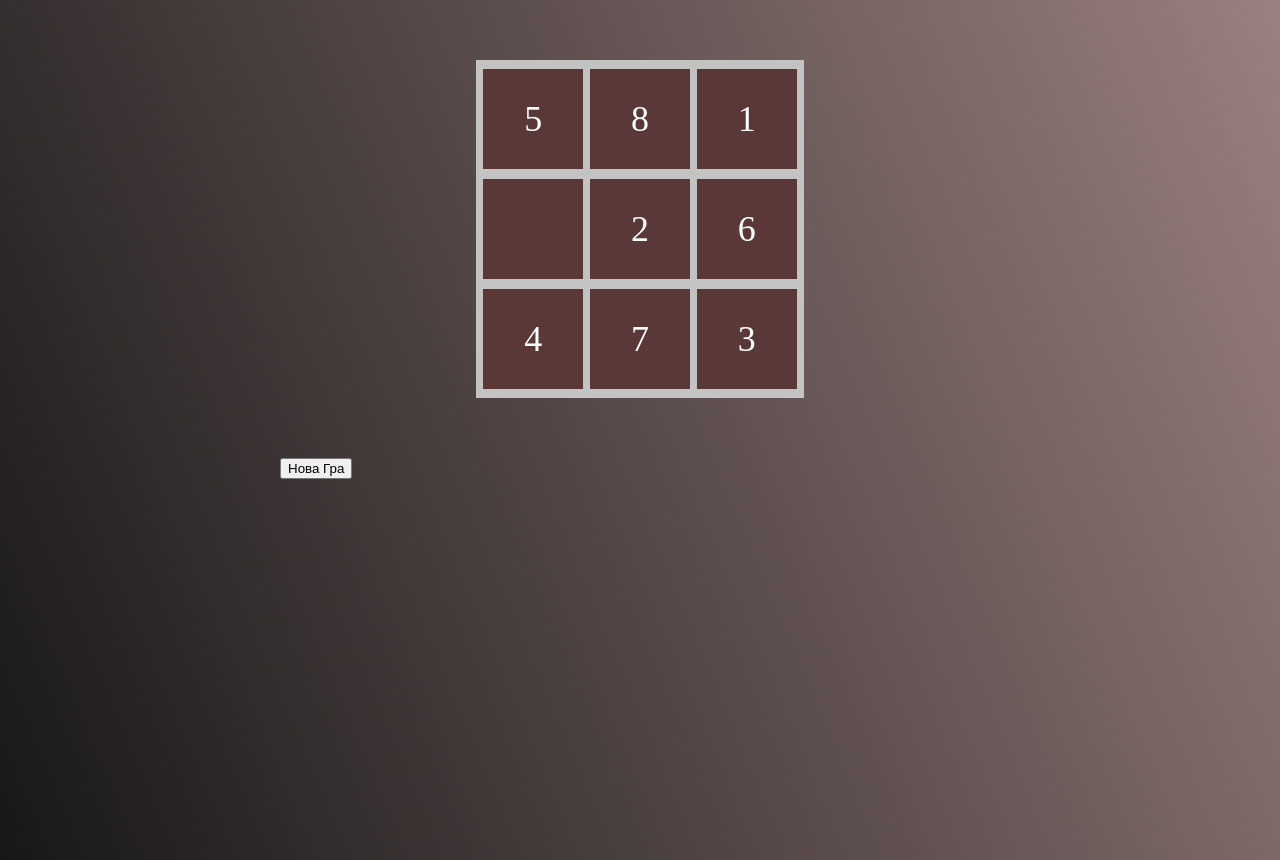
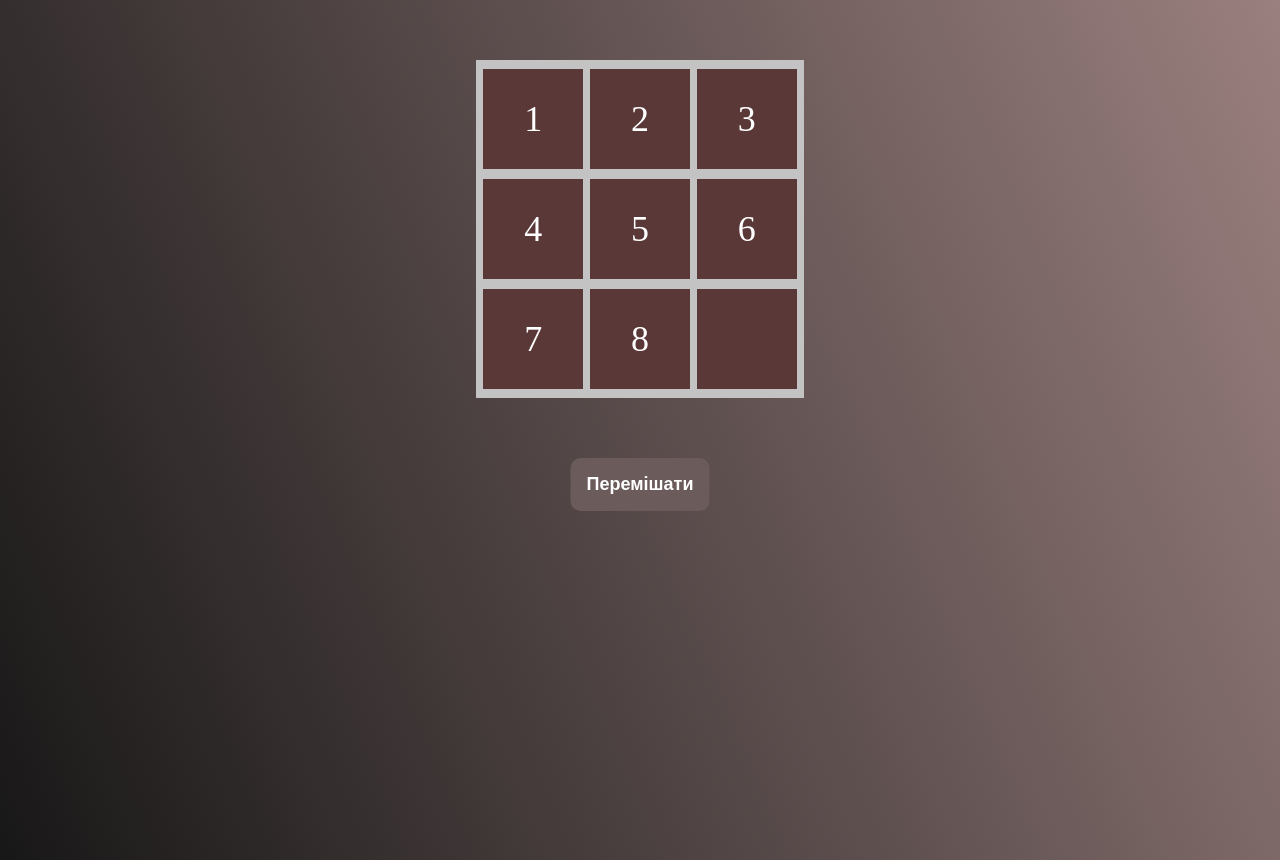
Before and after one commit to pepsif/15, a plain HTML site: page index.html in a window 1280 px wide. Drawn offline with Linux system fonts and the light colour scheme.

Commit message:
add: shuufle button

```diff
--- a/index.html
+++ b/index.html
@@ -14,7 +14,7 @@
 
    </div>
 
-   <button style="margin-left: 20%;">Нова Гра</button>
+   <button class="shuffle" >Перемішати</button>
 
 </div>
 
--- a/script.js
+++ b/script.js
@@ -1,10 +1,12 @@
 const field = document.querySelector(".field");
+const shuffleButton = document.querySelector(".shuffle")
+
+
+
 
 // --CREATE ARRAY DIGITS and Field --
-let cellArr = [1, 2, 3, 4, 5, 6, 7, 8, 0].sort(() => Math.random() - 0.5);;
-// .sort(() => Math.random() - 0.5);
+let cellArr = [1, 2, 3, 4, 5, 6, 7, 8, 0];
 
-// console.log(field.childNodes);
 
 // --CREATE FIELD --
 
@@ -20,30 +22,25 @@ cellArr.forEach((item, index) => {
     field.appendChild(cell);
 });
 
+
 // --CHANGE ARR CLick element with ZERO element --
 
 function swap(zeroIndex, clickIndex) {
 
     // --validClick Array--
- const validClickArr = [ [1,3], [0,2,4], [1,5],
-                         [0,4,6], [1,3,5,7], [2,4,8],
-                         [3,7], [4,6,8], [5,7]  ];
+    const validClickArr = [[1, 3], [0, 2, 4], [1, 5],
+        [0, 4, 6], [1, 3, 5, 7], [2, 4, 8],
+        [3, 7], [4, 6, 8], [5, 7]];
 
- if( validClickArr[clickIndex].indexOf(zeroIndex) >= 0 ) {
+    if (validClickArr[clickIndex].indexOf(zeroIndex) >= 0) {
 
         let temp = cellArr[clickIndex];
         cellArr[clickIndex] = 0;
         cellArr[zeroIndex] = temp;
 
         drawElements();
-  console.log(validClickArr[clickIndex].indexOf(zeroIndex),"valid")
+        console.log(validClickArr[clickIndex].indexOf(zeroIndex), "valid")
     }
-
-
-
-
-
-
 }
 
 // ---RENDER FIELD --
@@ -71,7 +68,8 @@ function drawElements() {
 
     testWin();
 }
-// console.log(cellArr.indexOf(0))
+
+   // ADD Listener click In FIELD
 
 field.addEventListener("click", function (event) {
     const ClickIndex = cellArr.indexOf(Number(event.target.textContent));
@@ -79,16 +77,29 @@ field.addEventListener("click", function (event) {
     swap(cellArr.indexOf(0), ClickIndex);
 });
 
+shuffleButton.addEventListener("click",shuffle);
+
+
+// --SHUFFLE ARRAY ---
+
+function shuffle() {
+    cellArr.sort(() => Math.random() - 0.5);
+    drawElements()
+
+    console.log(cellArr)
+}
+
+
 // --test for a winning combination --
 
 function testWin() {
     const winArr = [1, 2, 3, 4, 5, 6, 7, 8, 0];
 
-  if (JSON.stringify(cellArr) === JSON.stringify(winArr) ) {
+    if (JSON.stringify(cellArr) === JSON.stringify(winArr)) {
         // console.log(cellArr,"You Win");
         let winMessage = document.createElement("h3");
-   winMessage.className ="win-message";
-   winMessage.textContent= "Ви Виграли!!!"
+        winMessage.className = "win-message";
+        winMessage.textContent = "Ви Виграли!!!"
         document.body.prepend(winMessage)
     }
 
--- a/style/style.css
+++ b/style/style.css
@@ -42,3 +42,15 @@ background: linear-gradient(67deg, #181717, #9a807f);
     text-align: center;
     margin: 20px;
 }
+
+.shuffle {
+    margin-left: 50%;
+    transform: translateX(-50%);
+    background-color:#6b5b5b;
+border: none;
+    border-radius: 10px;
+    padding: 16px;
+    font-size: 18px;
+    font-weight: bold;
+    color:white;
+}
```
Lines whose indentation alone changed are shown as unchanged.
